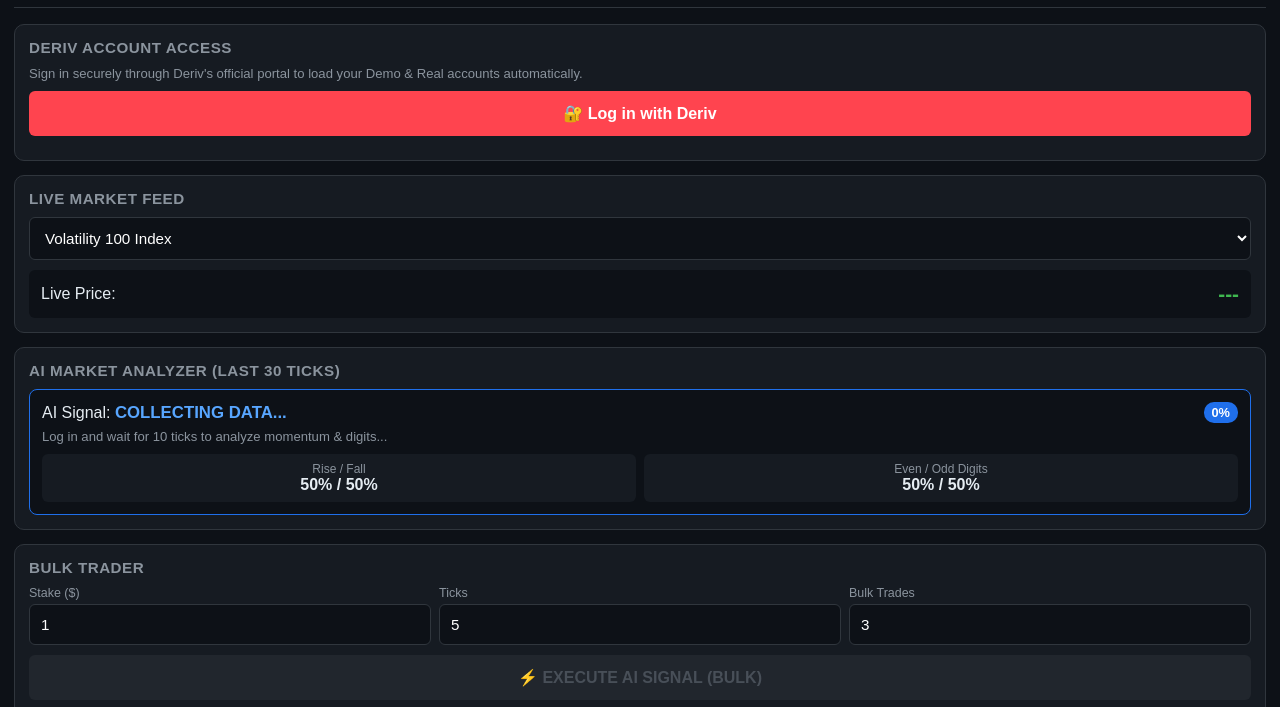
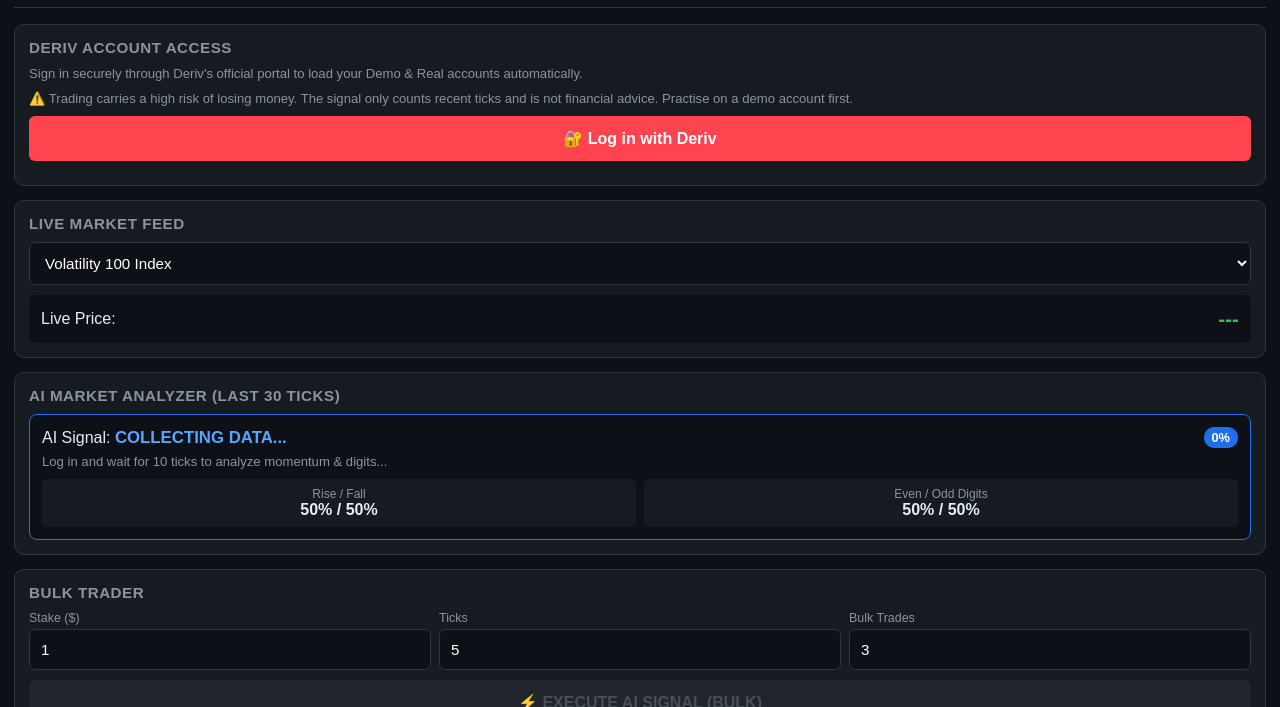
Before and after one commit to tumbikaniphiri2002-collab/Tradinghub, a plain HTML site: page index.html in a window 1280 px wide. Shown: the part 40-747 px from the top of the page. Drawn offline with Linux system fonts and the light colour scheme.

Commit message:
index.html

```diff
--- a/index.html
+++ b/index.html
@@ -4,6 +4,7 @@
   <meta charset="UTF-8" />
   <meta name="viewport" content="width=device-width, initial-scale=1.0" />
   <title>My Trading Hub - AI Bulk Trader</title>
+  <meta name="deriv-site-verification" content="4f24dff4484e1d149ef2143a519d5bb0e08128082be6396c55853764a714503b">
   <link rel="stylesheet" href="style.css" />
 </head>
 <body>
@@ -16,6 +17,7 @@
   <section class="card" id="loginCard">
     <h2>Deriv Account Access</h2>
     <p class="subtext">Sign in securely through Deriv's official portal to load your Demo & Real accounts automatically.</p>
+    <p class="subtext">⚠️ Trading carries a high risk of losing money. The signal only counts recent ticks and is not financial advice. Practise on a demo account first.</p>
     <button class="btn-deriv" onclick="loginWithDeriv()">🔐 Log in with Deriv</button>
   </section>
 
```
